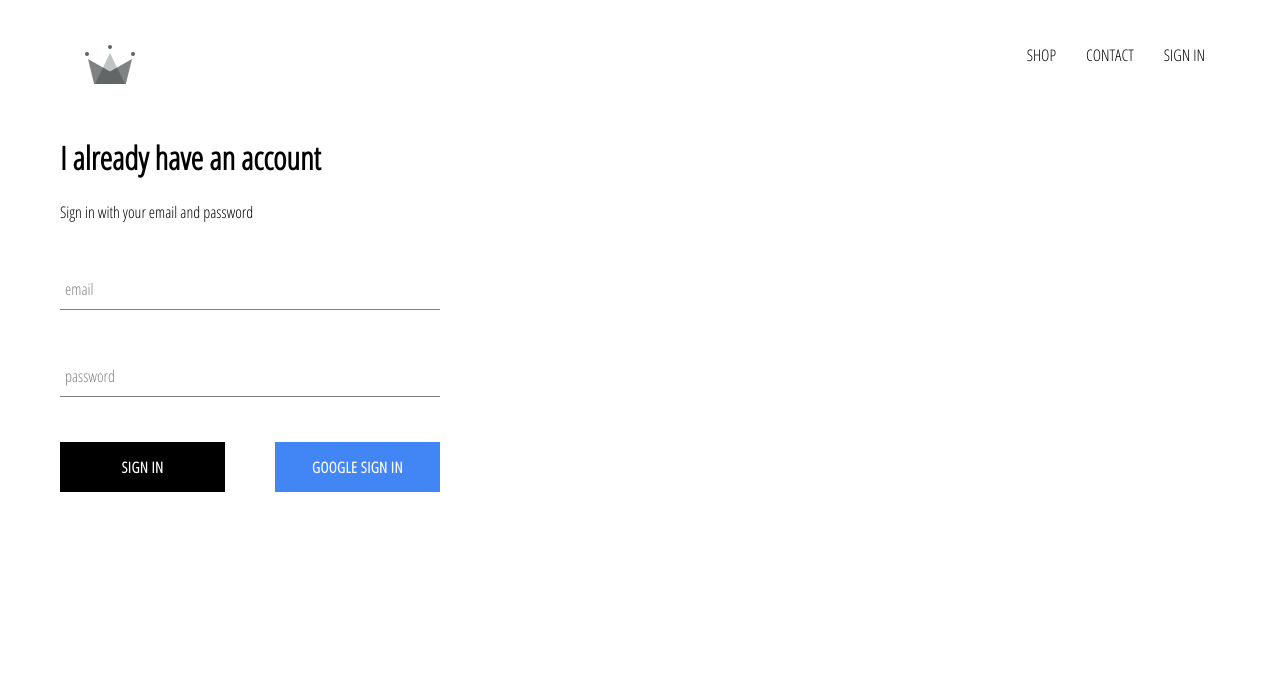
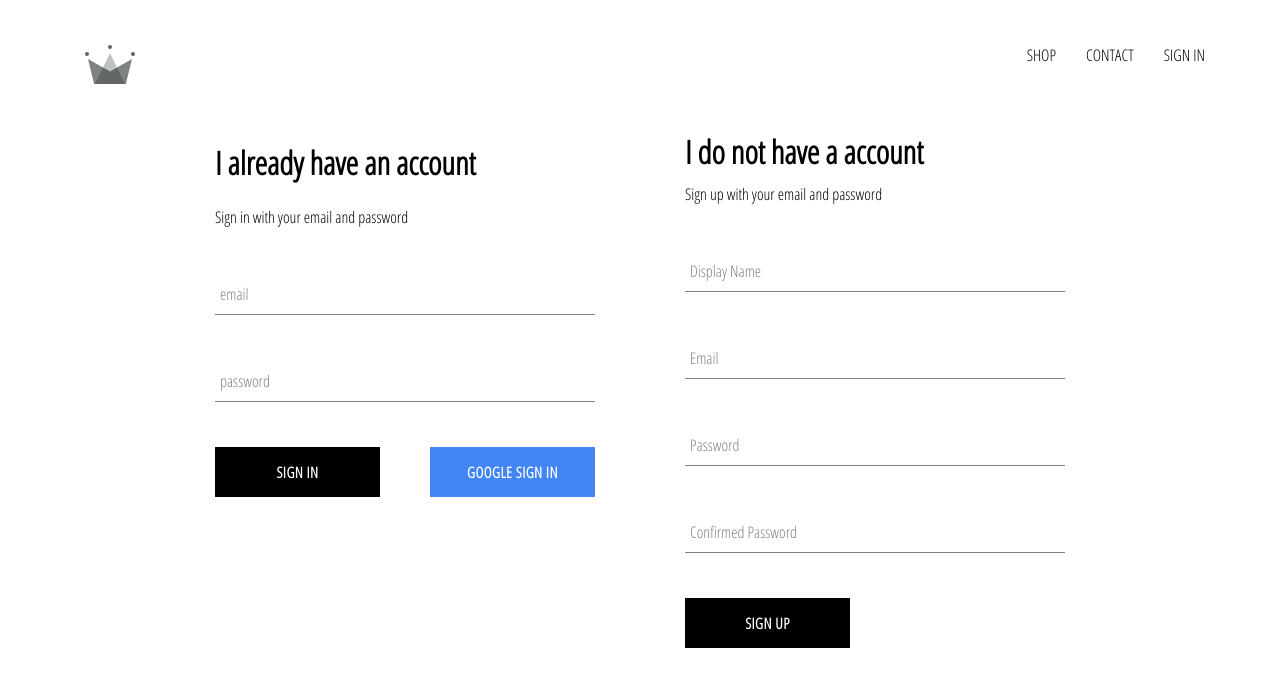
Before and after one commit to gour-io/gour-cloths, a React (Create React App) app: page /signin in a window 1280 px wide. Shown: the top 686 px of the page. Built offline with nearby package versions, Linux system fonts and the light colour scheme; no server answers.

Commit message:
implemented firebase utils, included ability to store authenticated user into our firebase data store

```diff
--- a/package.json
+++ b/package.json
@@ -6,6 +6,7 @@
     "@testing-library/jest-dom": "^4.2.4",
     "@testing-library/react": "^9.3.2",
     "@testing-library/user-event": "^7.1.2",
+    "firebase": "^7.24.0",
     "node-sass": "^4.14.1",
     "react": "^16.13.1",
     "react-dom": "^16.13.1",
--- a/src/App.js
+++ b/src/App.js
@@ -1,5 +1,5 @@
 import React from 'react';
-import {Switch, Route, Link} from 'react-router-dom';
+import {Switch, Route} from 'react-router-dom';
 import './App.css';
 
 import HomePage from "./pages/homepage/homepage.component";
@@ -7,7 +7,7 @@
 import SignInAndSignUpPage from './pages/sign-in-and-sign-up/sign-in-and-sign-up.component';
 import Header from './components/header/header.component';
 
-import {auth} from './firebase/firebase.utils';
+import {auth, createUserProfileDocument} from './firebase/firebase.utils';
 
 class App extends React.Component {
   constructor() {
@@ -21,11 +21,22 @@
   unSubscribeFromAuth = null;
 
   componentDidMount() {
-    this.unSubscribeFromAuth = auth.onAuthStateChanged(user => {
-      this.setState({
-        currentUser: user
-      })
-      console.log(user)
+    this.unSubscribeFromAuth = auth.onAuthStateChanged(async userAuth => {
+      if(userAuth) {
+        const userRef = await createUserProfileDocument(userAuth);
+        userRef.onSnapshot(snapShot => {
+          this.setState({
+            currentUser: {id: snapShot.id,
+            ...snapShot.data()
+            }
+          });
+          console.log(this.state)
+        })
+      }
+      else {
+        this.setState({currentUser: userAuth})
+      }
+
     })
   }
 
--- a/src/components/sign-in/sign-in.component.jsx
+++ b/src/components/sign-in/sign-in.component.jsx
@@ -4,7 +4,7 @@
 import FormInput from '../form-input/form-input.component';
 import CustomButton from '../custom-button/custom-button.component';
 
-import {signInWithGoogle} from '../../firebase/firebase.utils';
+import {auth, signInWithGoogle} from '../../firebase/firebase.utils';
 
 class SignIn extends React.Component {
     constructor(props){
@@ -16,10 +16,15 @@
         }
     }
 
-    handleSubmit = event => {
+    handleSubmit = async event => {
         event.preventDefault();
-
+        const {email, password} = this.state;
+        try{
+            await auth.signInWithEmailAndPassword(email, password);
         this.setState({email: '', password: ''})
+        } catch(err) {
+            console.log(err)
+        }
     }
 
     handleChange = (event) => {
--- /dev/null
+++ b/src/components/sign-up/sign-up.component.jsx
@@ -0,0 +1,95 @@
+import React from 'react';
+import FormInput from '../form-input/form-input.component';
+import CustomButton from '../custom-button/custom-button.component';
+import { auth, createUserProfileDocument } from '../../firebase/firebase.utils'
+import './sign-up.style.scss';
+class SignUp extends React.Component {
+    constructor() {
+        super()
+
+        this.state = {
+            displayName: '',
+            email: '',
+            password: '',
+            confirmPassword: ''
+        }
+    }
+
+    handleSubmit =  async event => {
+        event.preventDefault();
+        const { displayName, email, password, confirmPassword } = this.state;
+
+        if(password !== confirmPassword) {
+            alert("passwords don't match");
+            return;
+        }
+
+        try {
+            const {user} = await auth.createUserWithEmailAndPassword(email, password);
+
+            await createUserProfileDocument(user, {displayName});
+
+            this.setState({
+                diplayName: '',
+                email: '',
+                password: '',
+                confirmPassword: ''
+            });
+        } catch (error) {
+            console.error(error);
+        }
+    }
+
+    handleChange = event => {
+        const {name, value} = event.target;
+
+        this.setState({[name]: value})
+    }
+
+    render() {
+        const {displayName, email, password, confirmPassword} = this.state;
+        return (
+            <div className='sign-up'>
+                <h1 className='title'>I do not have a account</h1>
+                <span>Sign up with your email and password</span>
+                <form className='sign-up-form' onSubmit={this.handleSubmit}>
+                <FormInput
+                    type='text'
+                    name='displayName'
+                    value={displayName}
+                    handleChange={this.handleChange}
+                    label='Display Name'
+                    required
+                />
+                <FormInput
+                    type='email'
+                    name='email'
+                    value={email}
+                    handleChange={this.handleChange}
+                    label='Email'
+                    required
+                />
+                <FormInput
+                    type='password'
+                    name='password'
+                    value={password}
+                    handleChange={this.handleChange}
+                    label='Password'
+                    required
+                />
+                <FormInput
+                    type='password'
+                    name='confirmPassword'
+                    value={confirmPassword}
+                    handleChange={this.handleChange}
+                    label='Confirmed Password'
+                    required
+                />
+                <CustomButton type='submit'>SIGN UP</CustomButton>
+                </form>
+            </div>
+        )
+    }
+}
+
+export default SignUp;
--- /dev/null
+++ b/src/components/sign-up/sign-up.style.scss
@@ -0,0 +1,9 @@
+.sign-up {
+    display: flex;
+    flex-direction: column;
+    width: 380px;
+
+    .title {
+        margin: 10px 0;
+    }
+}
--- a/src/firebase/firebase.utils.js
+++ b/src/firebase/firebase.utils.js
@@ -13,6 +13,31 @@
     measurementId: "G-XXD3YFHYN2"
 }
 
+export const createUserProfileDocument = async (userAuth, additionalData) => {
+    if(!userAuth) return;
+
+    const userRef = firestore.doc(`/users/${userAuth.uid}`);
+    const snapShot = await userRef.get();
+
+
+    if(!snapShot.exists){
+        const {displayName, email} = userAuth;
+        const createdAt = new Date();
+
+        try {
+            await userRef.set({
+                displayName,
+                email,
+                createdAt,
+                ...additionalData
+            })
+        } catch (error) {
+            console.log("Error creating user", error.message)
+        }
+    }
+    return userRef;
+}
+
 firebase.initializeApp(config);
 
 export const auth = firebase.auth();
--- a/src/pages/sign-in-and-sign-up/sign-in-and-sign-up.component.jsx
+++ b/src/pages/sign-in-and-sign-up/sign-in-and-sign-up.component.jsx
@@ -3,10 +3,12 @@
 import './sign-in-and-sign-up.style.scss';
 
 import SignIn from '../../components/sign-in/sign-in.component';
+import SignUp from '../../components/sign-up/sign-up.component';
 
 const SignInAndSignUpPage = () => (
     <div className="sign-in-and-sign-up">
         <SignIn/>
+        <SignUp/>
     </div>
 );
 
--- a/src/pages/sign-in-and-sign-up/sign-in-and-sign-up.style.scss
+++ b/src/pages/sign-in-and-sign-up/sign-in-and-sign-up.style.scss
@@ -0,0 +1,6 @@
+.sign-in-and-sign-up {
+    width: 850px;
+    display: flex;
+    justify-content: space-between;
+    margin: 30px auto;
+}
```
Also changed, not shown: src/test.js (added), 2 other files (tests, documents, lock files or other folders).
